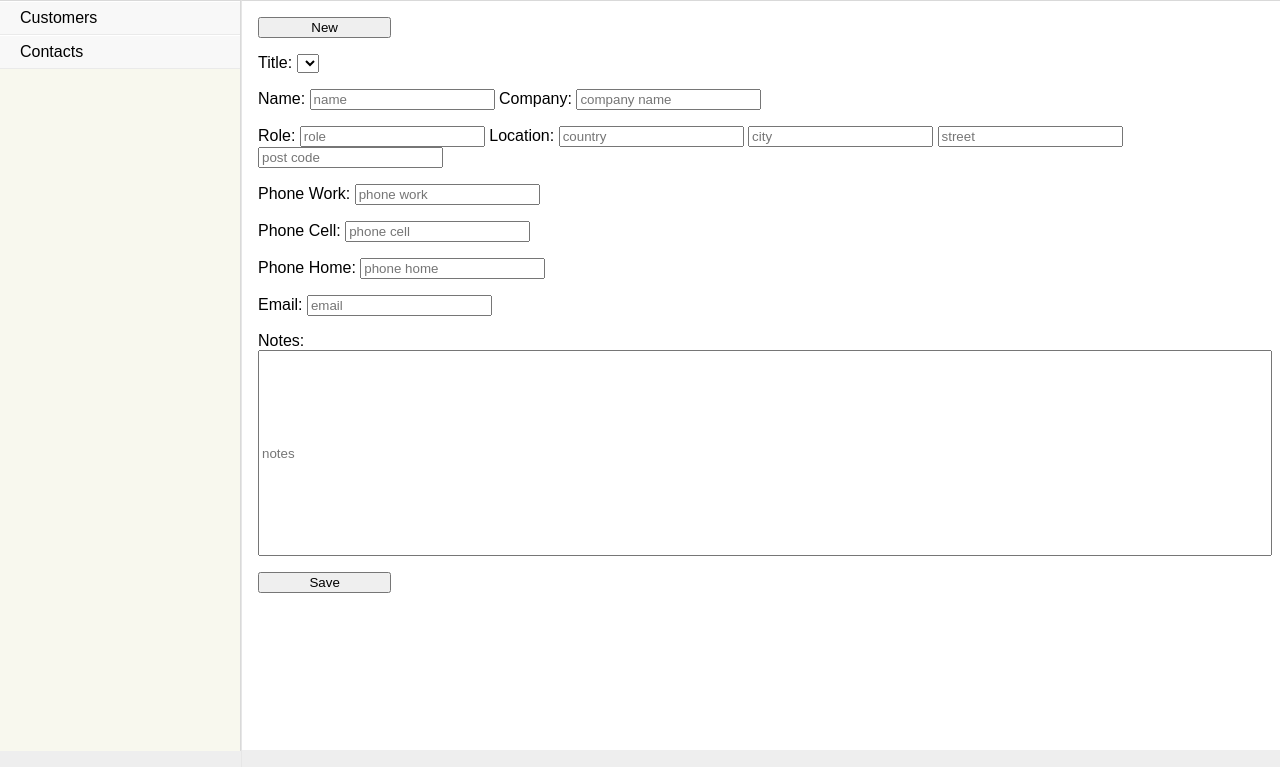
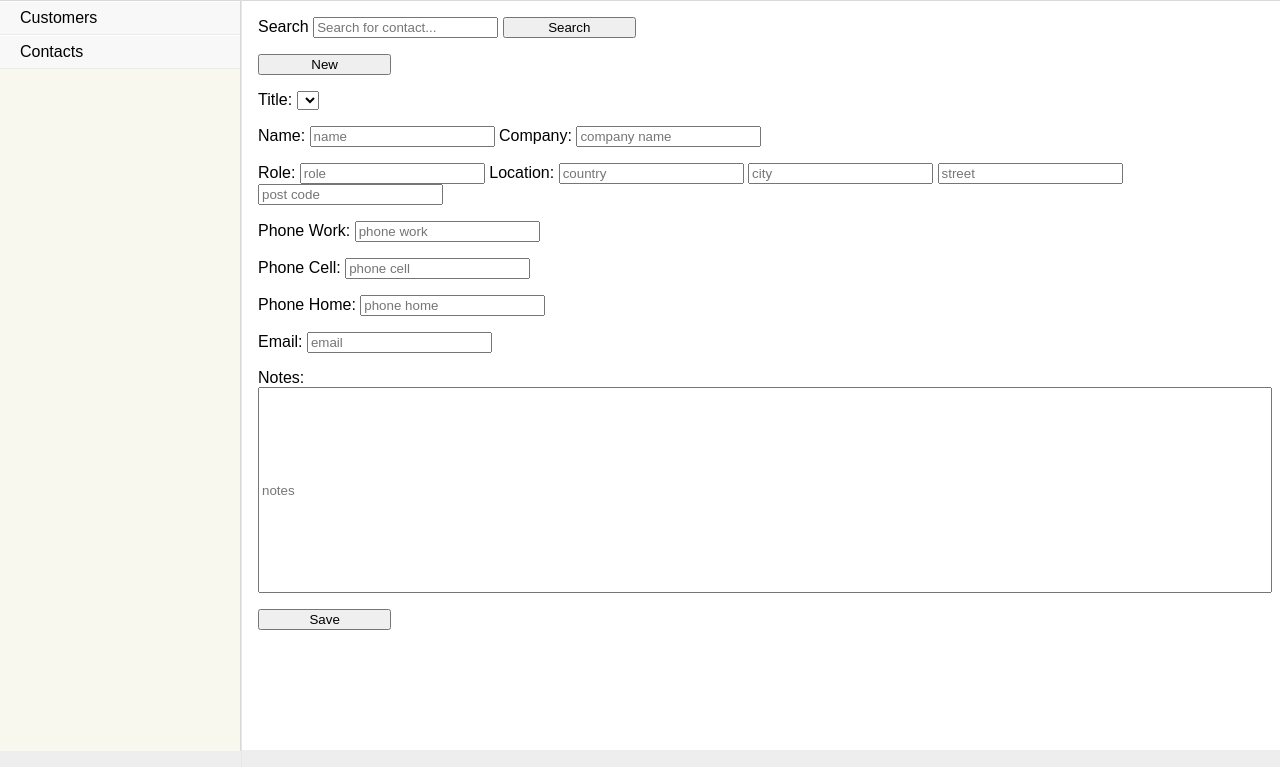
Before and after one commit to LeoZhou2018/IT703-A1, a Flask app: page /edit/edit_contact in a window 1280 px wide. Shown: the part 50-817 px from the top of the page. Run offline with Flask 2, Linux system fonts and the light colour scheme; the visitor is signed in with stand-in values (Sample User, id 1); data comes from the database, SQL or seed files in the repository; data that the repository does not hold is empty.

Commit message:
Change enter class

```diff
--- a/flaskr/editor.py
+++ b/flaskr/editor.py
@@ -94,7 +94,8 @@ def execute_show_company(company=None):
         contacts = get_contact_by_key_value("Company_ID", company["Company_ID"], 1, False)
     db = get_db()
     titles = db.execute('SELECT * FROM title').fetchall()
-    return render_template('edit/customer.html', company=company, contacts=contacts, titles=titles)
+    companies = db.execute('SELECT Company_Name FROM customer').fetchall()
+    return render_template('edit/customer.html', company=company, contacts=contacts, titles=titles, companies=companies)
 
 
 @bp.route('/edit/edit_company', methods=('GET', 'POST'))
@@ -153,8 +154,8 @@ def add_company(result, company_name,
     if not company_name:
         result['message'] = 'Please enter the company name you want to save.'
     else:
-        company = get_company_by_key_value("Company_Name", company_name)
-        if company is not None and company["State"] == 1:
+        company = get_company_by_key_value("Company_Name", company_name, 1)
+        if company is not None:
             result['message'] = 'The company you want to save {0} already exists.'.format(company_name)
             new_company = dict()
             new_company["Company_Name"] = company_name
@@ -168,6 +169,7 @@ def add_company(result, company_name,
             new_company["Postal_Post_Code"] = postal_post_code
             result['company'] = new_company
         else:
+            company = get_company_by_key_value("Company_Name", company_name, 0)
             result = execute_add_company(result, company, company_name,
                                          location_country, location_city, location_street, location_post_code,
                                          postal_country, postal_city, postal_street, postal_post_code)
@@ -210,10 +212,15 @@ def update_company(result, company_id, company_name,
             if not company_name:
                 result['message'] = "Please enter the company name you want to update."
             else:
-                result = execute_update_company(result, company_id, company_name,
-                                                location_country, location_city, location_street, location_post_code,
-                                                postal_country, postal_city, postal_street, postal_post_code)
-                result['message'] = "Update company " + company_name + " completed."
+                cur_company = get_company_by_key_value("Company_Name", company_name, 1)
+                if cur_company is not None:
+                    result['message'] = "The company name " + company_name + " you want to update is already used."
+                else:
+                    result = execute_update_company(result, company_id, company_name,
+                                                    location_country, location_city, location_street,
+                                                    location_post_code,
+                                                    postal_country, postal_city, postal_street, postal_post_code)
+                    result['message'] = "Update company " + company_name + " completed."
     return result
 
 
@@ -241,7 +248,8 @@ def get_contact_by_key_value(key, value, state=None, single=True):
 def execute_show_contact(contact=None, company=None):
     db = get_db()
     titles = db.execute('SELECT * FROM title').fetchall()
-    return render_template('edit/contact.html', titles=titles, contact=contact, company=company)
+    contacts = db.execute('SELECT Contact_Name FROM contact').fetchall()
+    return render_template('edit/contact.html', titles=titles, contact=contact, company=company, contact_names=contacts)
 
 
 @bp.route('/edit/edit_contact', methods=('GET', 'POST'))
@@ -253,7 +261,12 @@ def edit_contact():
         message = None
         form = request.form
         action = form['action']
-        if action == 'Edit':
+        if action == 'Search':
+            contact_name = form['search_name']
+            contact = get_contact_by_key_value("Contact_Name", contact_name, 1)
+            if contact is None:
+                message = "The contact {0} you want to search doesn't exists.".format(contact_name)
+        elif action == 'Edit':
             contact_id = form['contact_id']
             if not contact_id:
                 message = "Contact_ID name is required."
--- a/flaskr/templates/edit/contact.html
+++ b/flaskr/templates/edit/contact.html
@@ -1,5 +1,19 @@
 {% extends 'edit/edit_base.html' %}
 {% block rightBoxContent %}
+    <div>
+        <form action="{{ url_for('edit.edit_contact') }}" method="post">
+            <label for="search_name">Search</label>
+            <input name="search_name" id="search_name" list="contact_names" autocomplete="off" required  placeholder="Search for contact...">
+            {% if contact_names %}
+                 <datalist id="contact_names">
+                 {% for contact_name in contact_names %}
+                    <option>{{ contact_name["Contact_Name"] }}</option>
+                 {% endfor %}
+                </datalist>
+            {% endif %}
+            <input type="submit" name="action" value="Search">
+        </form>
+    </div>
     <div>
         <form action="{{ url_for('edit.edit_contact') }}" method="post">
             <input type="submit" name="action" value="New">
@@ -24,7 +38,14 @@
                 {% if contact['Contact_ID'] %}
                     <input type="hidden" name="contact_id" value="{{ contact['Contact_ID'] }}">
                 {% endif %}
-                <input name="contact_name" id="contact_name" value="{{ contact['Contact_Name'] }}" required>
+                <input name="contact_name" list="contact_names" autocomplete="off" id="contact_name" value="{{ contact['Contact_Name'] }}" required>
+                {% if contact_names %}
+                     <datalist id="contact_names">
+                     {% for contact_name in contact_names %}
+                        <option>{{ contact_name["Contact_Name"] }}</option>
+                     {% endfor %}
+                    </datalist>
+                {% endif %}
                 <label for="company">Company:</label>
                 {% if company %}
                     <input name="company" id="company" value="{{ company['Company_Name'] }}">
@@ -35,7 +56,7 @@
             <div>
                 <label for="role">Role:</label>
                 <input name="role" id="role" value="{{ contact['Role'] }}">
-                <label for="location">Location:</label>
+                <label>Location:</label>
                 <input name="location_country" id="location_country" value="{{ contact['Location_Country'] }}">
                 <input name="location_city" id="location_city" value="{{ contact['Location_City'] }}">
                 <input name="location_street" id="location_street" value="{{ contact['Location_Street'] }}">
@@ -72,7 +93,14 @@
         {% else %}
             <div>
                 <label for="contact_name">Name:</label>
-                <input name="contact_name" id="contact_name" placeholder="name" required>
+                <input name="contact_name" list="contact_names" autocomplete="off" id="contact_name" placeholder="name" required>
+                {% if contact_names %}
+                     <datalist id="contact_names">
+                     {% for contact_name in contact_names %}
+                        <option>{{ contact_name["Contact_Name"] }}</option>
+                     {% endfor %}
+                    </datalist>
+                {% endif %}
                 <label for="company">Company:</label>
                 {% if company %}
                     <input name="company" id="company" value="{{ company['Company_Name'] }}">
```
Also changed, not shown: flaskr/templates/edit/customer.html (+24 -3 lines).
